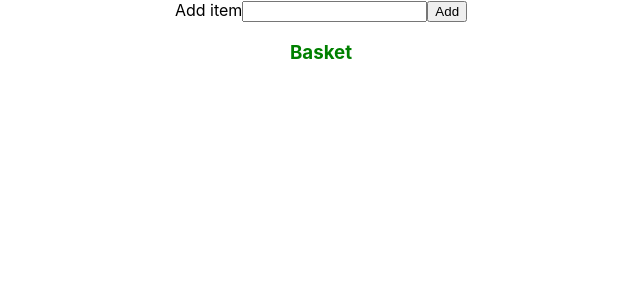
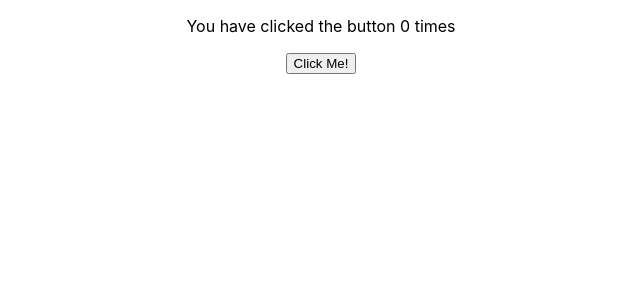
Before and after one commit to JHarry444/BAE12-React, a React (Create React App) app: page / in a window 1280 px wide. Shown: the top 300 px of the page, without its empty margins (319-959 px from the left). Built offline with nearby package versions, Linux system fonts and the light colour scheme.

Commit message:
added useEffect example

```diff
--- a/src/App.js
+++ b/src/App.js
@@ -1,11 +1,11 @@
 import './App.css';
-import ProductManager from './components/lifting-state/solutions/ProductManager';
+import Counter from './components/hooks/Counter';
 
 const App = () => {
 
   return (
     <div className="App">
-      <ProductManager/>
+      <Counter/>
     </div>
   );
 }
```
